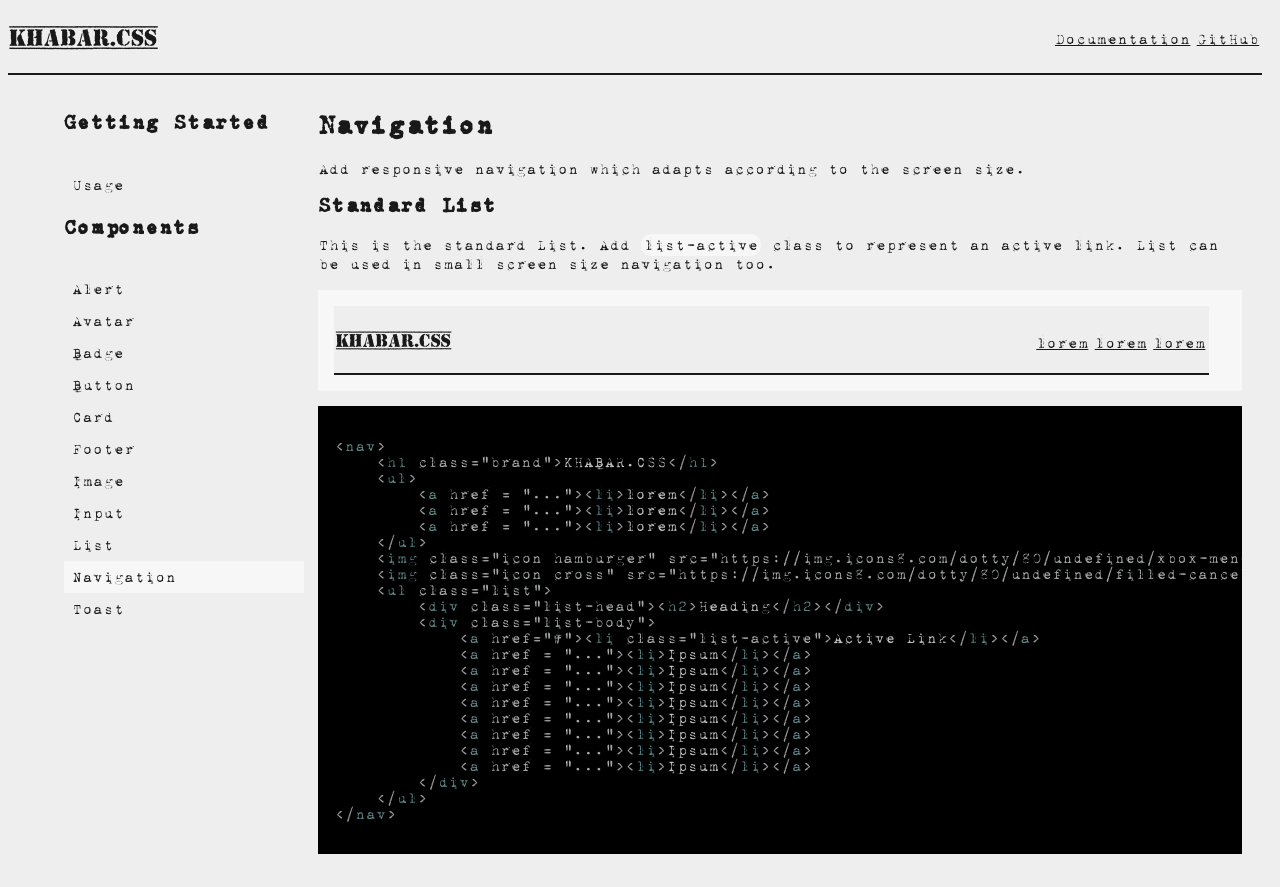
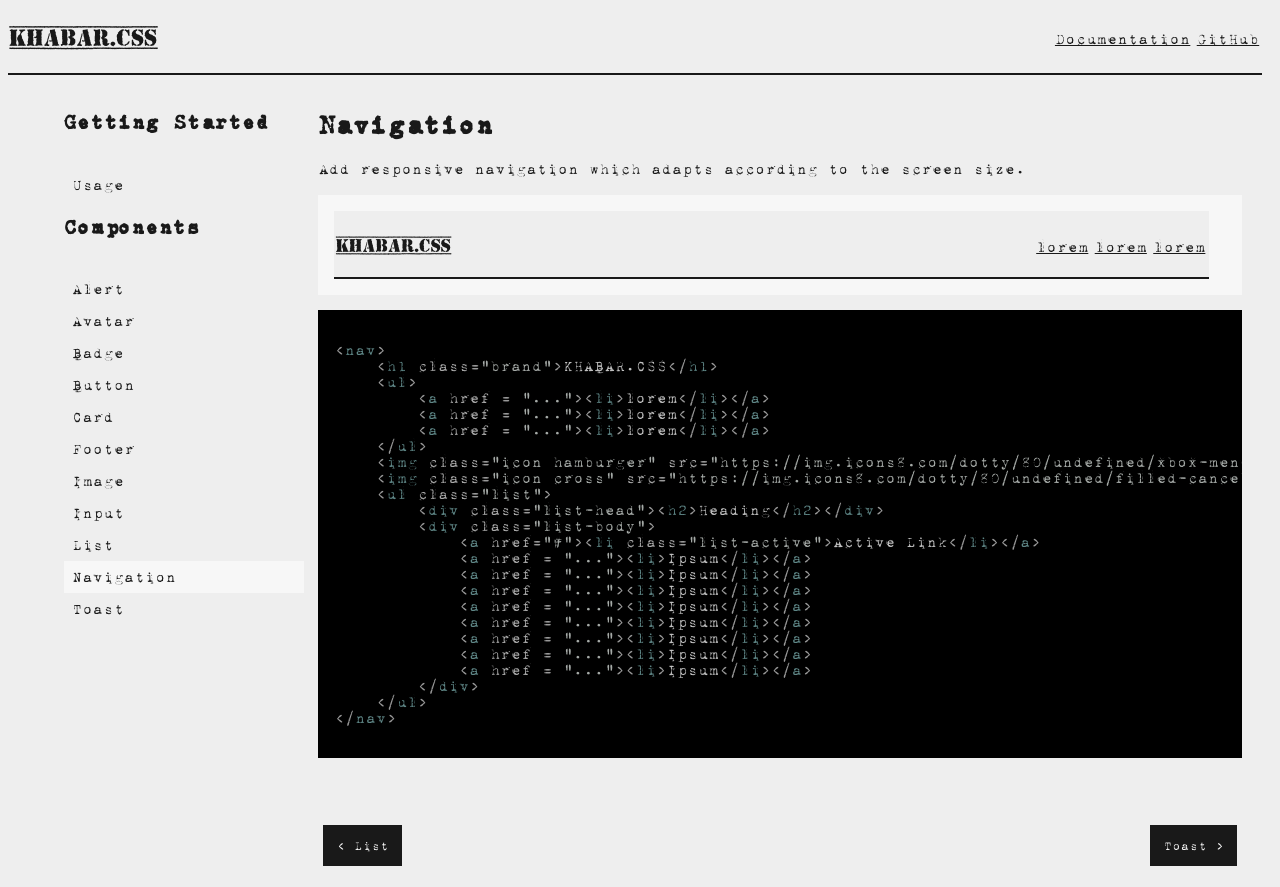
Before and after one commit to minku-singh/khabar.css, a website: page docs/components/Navigation/navigation.html in a window 1280 px wide. Shown: the top 887 px of the page. Drawn offline with Linux system fonts and the light colour scheme.

Commit message:
fix: content

```diff
--- a/docs/components/Navigation/navigation.html
+++ b/docs/components/Navigation/navigation.html
@@ -72,8 +72,6 @@
                 <h2>Navigation</h2>
                 <p>Add responsive navigation which adapts according to the screen size.</p>
 
-                <h3>Standard List</h3>
-                <p>This is the standard List. Add <span class="variant">list-active</span> class to represent an active link. List can be used in small screen size navigation too.</p>
                 <div class="component-wrapper">
                     <nav>
                         <h1 class="brand">KHABAR.CSS</h1>
```
